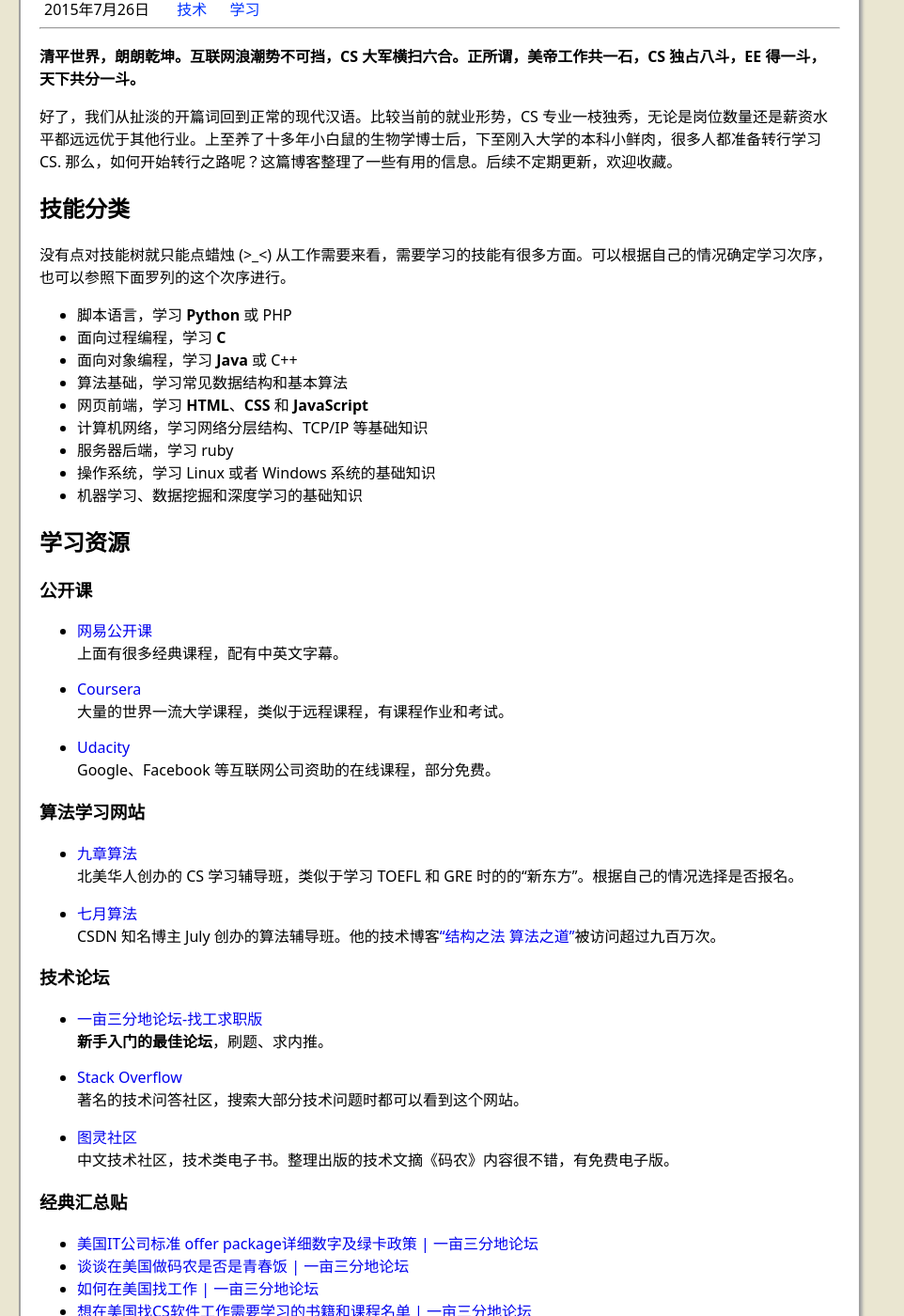
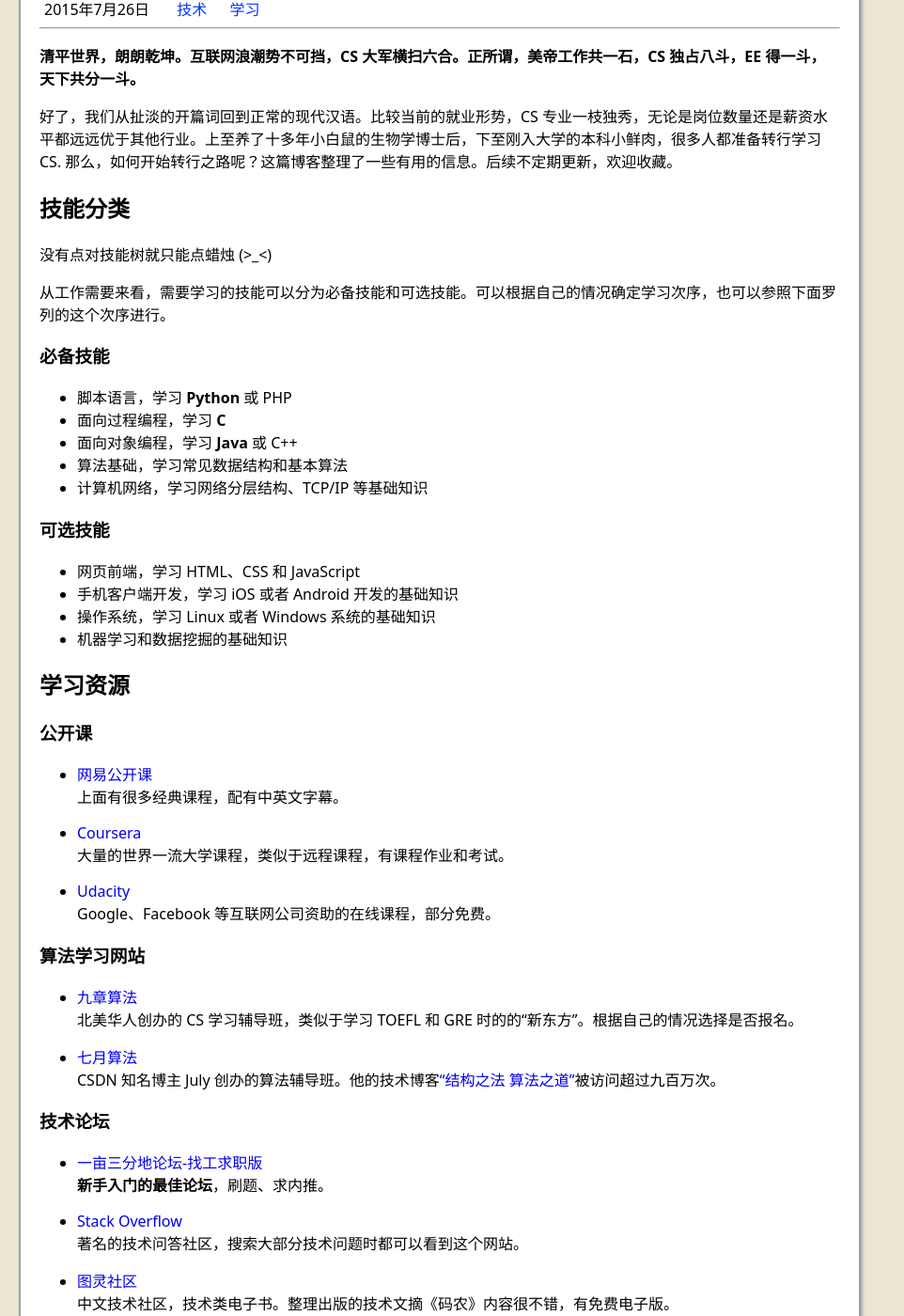
Before and after one commit to ZhenruiChen/ZhenruiChen.github.io, a Jekyll site: the page built from _posts/2015-07-26-Learn-CS.md, in a window 1280 px wide and 1400 px high, scrolled down 290 px. Shown: the whole window at 94% size, without its empty margins (0-962 px from the left). Built offline with Jekyll 4.4.1, drawn with Linux system fonts in a browser that asks for light colours; some of the changed text lies outside the part shown.

Commit message:
Update the post about coding study.

```diff
--- a/_posts/2015-07-26-Learn-CS.md
+++ b/_posts/2015-07-26-Learn-CS.md
@@ -12,17 +12,25 @@ description: 比较当前的就业形势，CS 专业一枝独秀，无论是岗
 
 ## 技能分类
 
-没有点对技能树就只能点蜡烛 (>_<) 从工作需要来看，需要学习的技能有很多方面。可以根据自己的情况确定学习次序，也可以参照下面罗列的这个次序进行。
+没有点对技能树就只能点蜡烛 (>_<)
+
+从工作需要来看，需要学习的技能可以分为必备技能和可选技能。可以根据自己的情况确定学习次序，也可以参照下面罗列的这个次序进行。
+
+### 必备技能
 
 + 脚本语言，学习 **Python** 或 PHP
 + 面向过程编程，学习 **C**
 + 面向对象编程，学习 **Java** 或 C++
 + 算法基础，学习常见数据结构和基本算法
-+ 网页前端，学习 **HTML**、**CSS** 和 **JavaScript**
 + 计算机网络，学习网络分层结构、TCP/IP 等基础知识
-+ 服务器后端，学习 ruby
+
+### 可选技能
+
++ 网页前端，学习 HTML、CSS 和 JavaScript
++ 手机客户端开发，学习 iOS 或者 Android 开发的基础知识
 + 操作系统，学习 Linux 或者 Windows 系统的基础知识
-+ 机器学习、数据挖掘和深度学习的基础知识
++ 机器学习和数据挖掘的基础知识
+
 
 ## 学习资源
 
@@ -69,12 +77,14 @@ CSDN 知名博主 July 创办的算法辅导班。他的技术博客["结构之
 ### 经典汇总贴
 
 + [美国IT公司标准 offer package详细数字及绿卡政策 \| 一亩三分地论坛][offer-package]
++ [美国最新创造了500万个就业岗位，但超过一半跟计算机有关 \| 知乎][US-CS-job]
 + [谈谈在美国做码农是否是青春饭 \| 一亩三分地论坛][CS-job]
 + [如何在美国找工作 \| 一亩三分地论坛][find-a-job]
 + [想在美国找CS软件工作需要学习的书籍和课程名单 \| 一亩三分地论坛][book-course]
 + [申请完想学编程，求建议科目和书籍 \| 一亩三分地论坛][learn-coding]
 + [应该怎么样刷题？ \| 一亩三分地论坛][how-to-practice]
 
+[US-CS-job]: http://www.zhihu.com/question/28729941
 [career-forum]: http://www.1point3acres.com/bbs/forum-28-1.html
 [offer-package]: http://www.1point3acres.com/bbs/forum.php?mod=viewthread&tid=60325&extra=page%3D1%26filter%3Dsortid%26sortid%3D192%26sortid%3D192
 [find-a-job]: http://www.1point3acres.com/bbs/forum.php?mod=viewthread&tid=15&extra=page%3D1%26filter%3Dsortid%26sortid%3D192%26sortid%3D192
```
